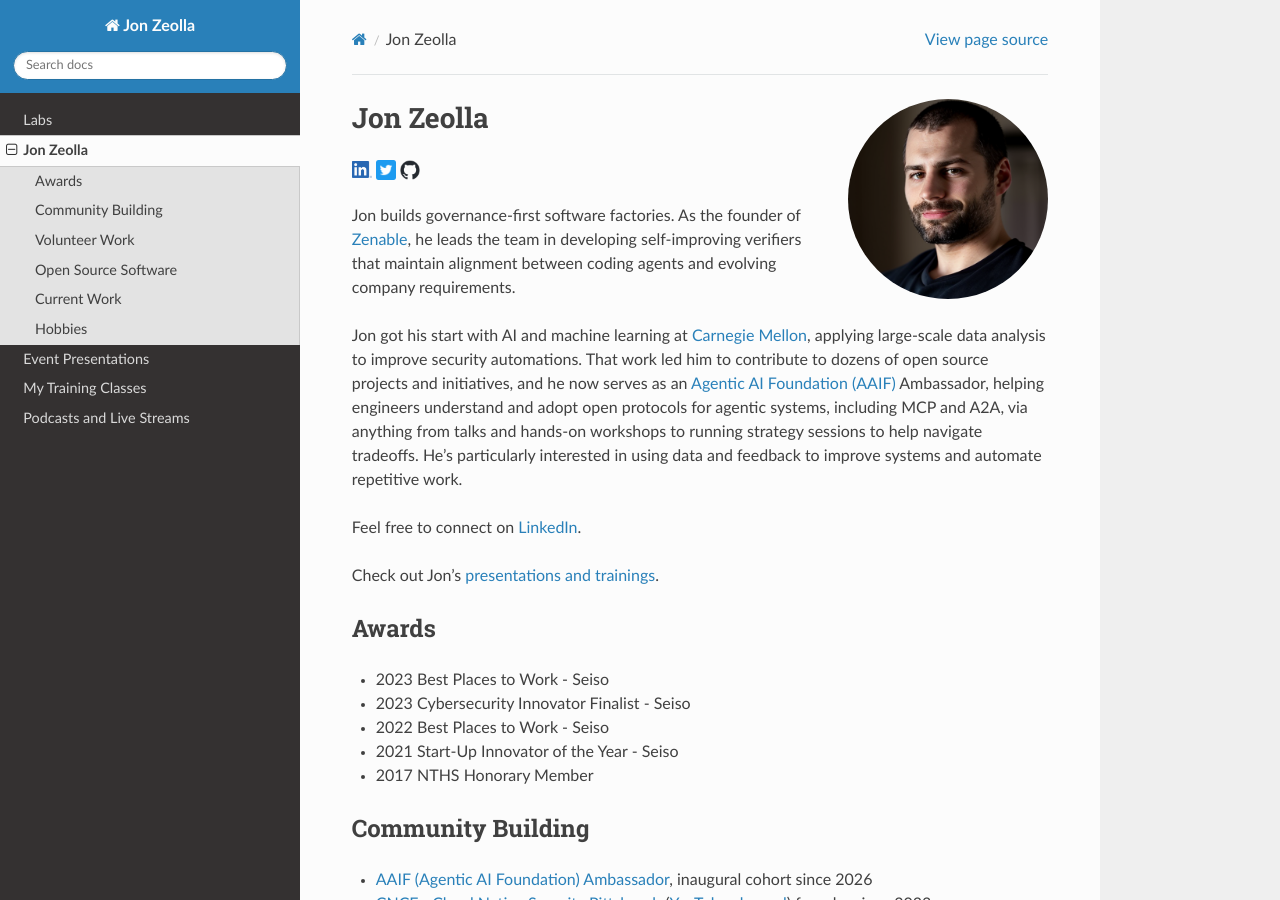
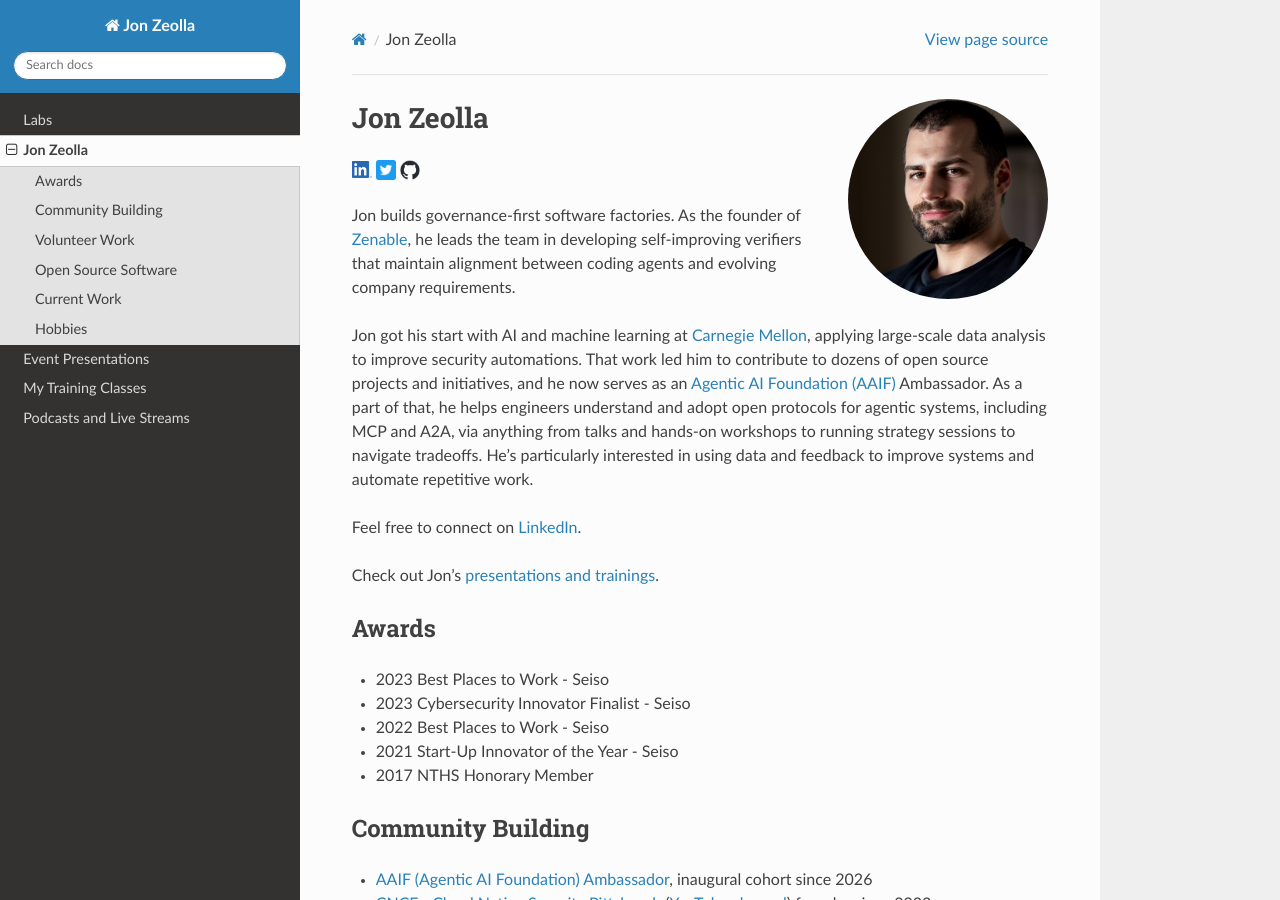
Before and after one commit to JonZeolla/JonZeolla.github.io, a Sphinx documentation site: the page built from docs/about-me.md, in a window 1280 px wide and 900 px high. Built offline with Sphinx 7.4.7 and the Read the Docs theme 3.1.0, drawn with Linux system fonts in a browser that asks for light colours.

Commit message:
chore: split the long ambassador sentence
The second paragraph hung four modifiers off one clause. Break after the
ambassador credential and open the next sentence with "As a part of
that", and drop the duplicate "help" in "to help navigate".

Co-Authored-By: Claude Opus 5 (1M context) <noreply@anthropic.com>
Claude-Session: https://claude.ai/code/session_011K6oXWZtoK98vyE3hC3CFA

```diff
--- a/docs/about-me.md
+++ b/docs/about-me.md
@@ -36,9 +36,9 @@ verifiers that maintain alignment between coding agents and evolving company req
 
 Jon got his start with AI and machine learning at [Carnegie Mellon](https://www.cmu.edu/), applying large-scale data analysis to improve security automations.
 That work led him to contribute to dozens of open source projects and initiatives, and he now serves as an [Agentic AI Foundation
-(AAIF)](https://aaif.io/ambassadors/#list) Ambassador, helping engineers understand and adopt open protocols for agentic systems, including MCP and A2A, via
-anything from talks and hands-on workshops to running strategy sessions to help navigate tradeoffs. He's particularly interested in using data and feedback to
-improve systems and automate repetitive work.
+(AAIF)](https://aaif.io/ambassadors/#list) Ambassador. As a part of that, he helps engineers understand and adopt open protocols for agentic systems, including
+MCP and A2A, via anything from talks and hands-on workshops to running strategy sessions to navigate tradeoffs. He's particularly interested in using data and
+feedback to improve systems and automate repetitive work.
 
 Feel free to connect on [LinkedIn](https://linkedin.com/in/jonzeolla).
 
```
